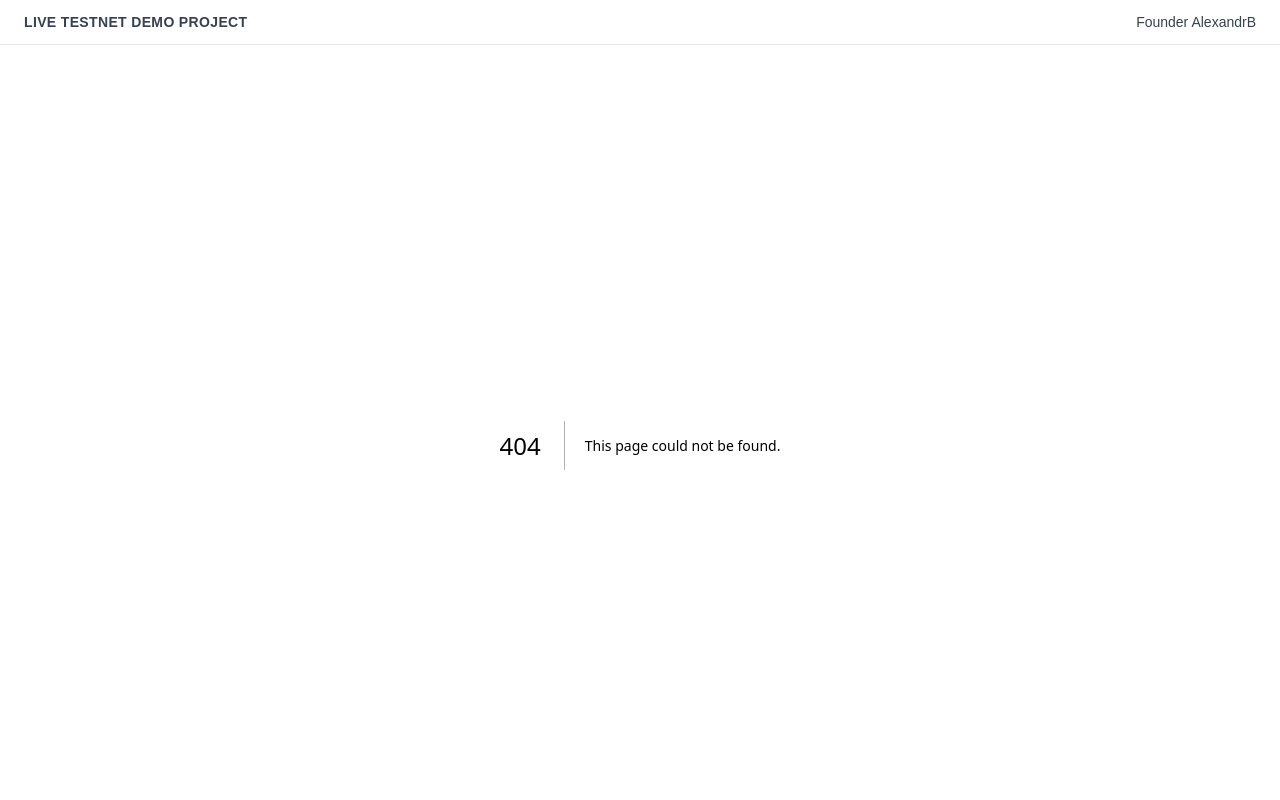
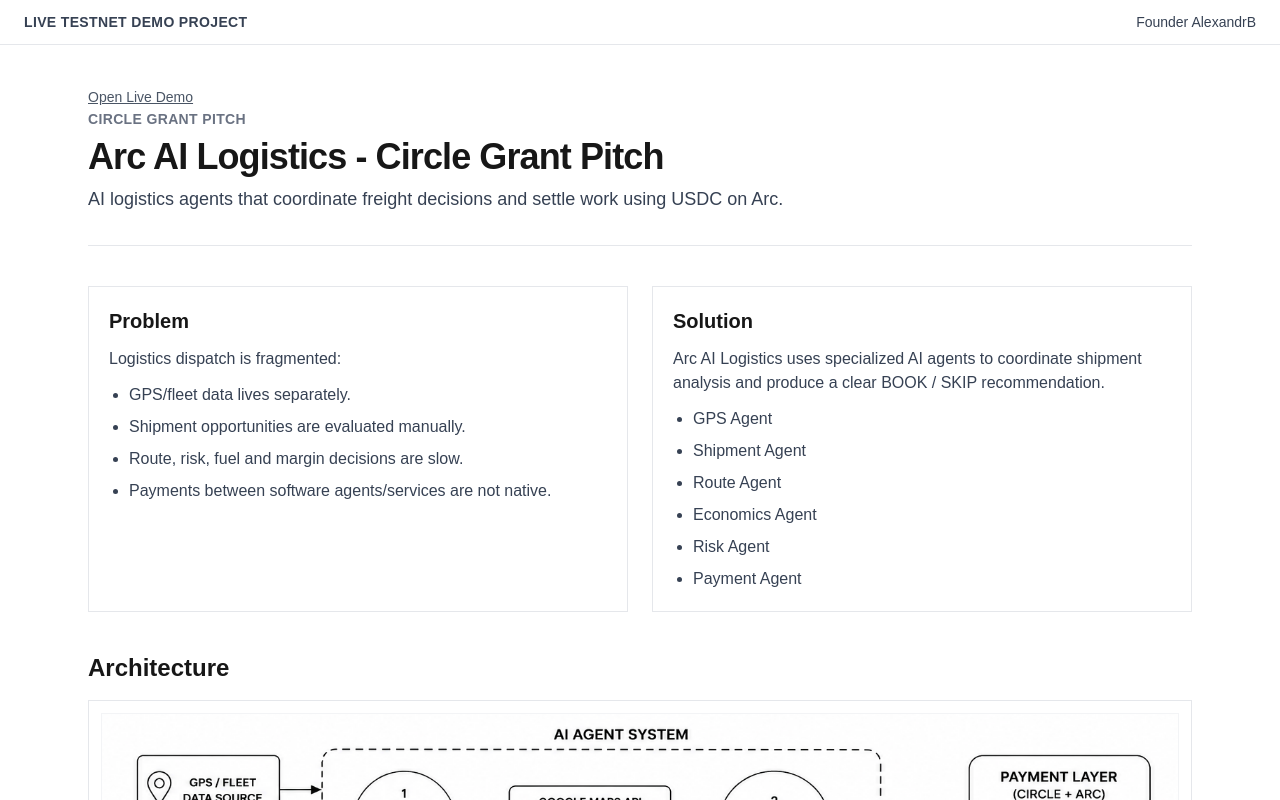
Before and after one commit to Alexkoko27/arc-ai-logistics, a Next.js app: page /grant in a window 1280 px wide. Before the commit this address had no page. Shown: the top 800 px of the page. Built offline with nearby package versions, Linux system fonts and the light colour scheme.

Commit message:
Add Circle grant pitch page

```diff
--- /dev/null
+++ b/app/grant/page.tsx
@@ -0,0 +1,164 @@
+const milestones = [
+  {
+    title: "Real Arc Testnet settlement for paid agent runs",
+    body: "Replace simulated tx proof with real Arc testnet transaction flow. Store tx hash and explorer link per agent run.",
+  },
+  {
+    title: "Circle Developer Controlled Wallet integration",
+    body: "Programmatic wallet creation and management. USDC payments for agent execution.",
+  },
+  {
+    title: "Agent Payment Ledger",
+    body: "Track per-agent micro-payments, show total paid per run, and prepare for nanopayment-style settlement.",
+  },
+  {
+    title: "Multi-shipment autonomous optimization",
+    body: "Let agents compare several shipment requests and select the best one based on ETA, profit, risk and location.",
+  },
+  {
+    title: "Public demo and grant-ready documentation",
+    body: "Improve the /grant page, add a short demo video, and prepare the project for Circle/Arc ecosystem review.",
+  },
+];
+
+const videoPlan = [
+  "0-10s: Problem - logistics dispatch is still manual and fragmented.",
+  "10-25s: Select a shipment request.",
+  "25-40s: Agents fetch GPS, route, economics and risk data.",
+  "40-55s: App recommends BOOK / SKIP.",
+  "55-70s: Paid Agent Run shows USDC cost, tx hash and Arc proof.",
+  "70-90s: Explain why Arc + Circle enable machine-to-machine agent payments.",
+];
+
+export default function GrantPage() {
+  return (
+    <main className="mx-auto max-w-6xl space-y-10 px-6 py-10">
+      <section className="space-y-4 border-b border-gray-200 pb-8">
+        <a className="text-sm text-gray-600 underline" href="/">
+          Open Live Demo
+        </a>
+        <div className="space-y-2">
+          <p className="text-sm font-semibold uppercase tracking-wide text-gray-500">
+            Circle Grant Pitch
+          </p>
+          <h1 className="text-4xl font-bold tracking-tight">
+            Arc AI Logistics - Circle Grant Pitch
+          </h1>
+          <p className="max-w-3xl text-lg text-gray-700">
+            AI logistics agents that coordinate freight decisions and settle work
+            using USDC on Arc.
+          </p>
+        </div>
+      </section>
+
+      <section className="grid grid-cols-1 gap-6 md:grid-cols-2">
+        <div className="space-y-3 border border-gray-200 p-5">
+          <h2 className="text-xl font-bold">Problem</h2>
+          <p className="text-gray-700">Logistics dispatch is fragmented:</p>
+          <ul className="list-disc space-y-2 pl-5 text-gray-700">
+            <li>GPS/fleet data lives separately.</li>
+            <li>Shipment opportunities are evaluated manually.</li>
+            <li>Route, risk, fuel and margin decisions are slow.</li>
+            <li>Payments between software agents/services are not native.</li>
+          </ul>
+        </div>
+
+        <div className="space-y-3 border border-gray-200 p-5">
+          <h2 className="text-xl font-bold">Solution</h2>
+          <p className="text-gray-700">
+            Arc AI Logistics uses specialized AI agents to coordinate shipment
+            analysis and produce a clear BOOK / SKIP recommendation.
+          </p>
+          <ul className="list-disc space-y-2 pl-5 text-gray-700">
+            <li>GPS Agent</li>
+            <li>Shipment Agent</li>
+            <li>Route Agent</li>
+            <li>Economics Agent</li>
+            <li>Risk Agent</li>
+            <li>Payment Agent</li>
+          </ul>
+        </div>
+      </section>
+
+      <section className="space-y-4">
+        <h2 className="text-2xl font-bold">Architecture</h2>
+        <div className="border border-gray-200 p-3">
+          <img
+            className="w-full border border-gray-100"
+            src="/images/Arc_GPS_plan.png"
+            alt="AI Agent System Architecture"
+          />
+        </div>
+        <p className="text-sm text-gray-600">
+          GPS, shipment, route, economics, risk and payment agents coordinate
+          logistics decisions and settle paid agent runs through Circle + Arc.
+        </p>
+      </section>
+
+      <section className="space-y-3 border border-gray-200 p-5">
+        <h2 className="text-2xl font-bold">Why Arc + Circle</h2>
+        <p className="text-gray-700">
+          Arc is stablecoin-native and fits agentic payment workflows. USDC is
+          the settlement unit, and Circle Developer Controlled Wallets can power
+          programmatic agent payments.
+        </p>
+        <p className="text-gray-700">
+          Nanopayment-style flows can pay agents per task or per run. This
+          project explores real machine-to-machine commerce for logistics, where
+          software agents can evaluate work and settle execution in stablecoins.
+        </p>
+      </section>
+
+      <section className="space-y-3">
+        <h2 className="text-2xl font-bold">Current Demo</h2>
+        <div className="grid grid-cols-1 gap-3 md:grid-cols-2 lg:grid-cols-3">
+          {[
+            "Live dashboard",
+            "Shipment selection",
+            "Map",
+            "Agent run cards",
+            "Recommendation",
+            "Paid Agent Run",
+            "Agent Payment Ledger",
+            "Tx proof",
+          ].map((item) => (
+            <div className="border border-gray-200 p-3 text-sm" key={item}>
+              {item}
+            </div>
+          ))}
+        </div>
+        <a
+          className="inline-block border border-black px-4 py-2 text-sm font-semibold hover:bg-black hover:text-white"
+          href="/"
+        >
+          Open Live Demo
+        </a>
+      </section>
+
+      <section className="space-y-4">
+        <h2 className="text-2xl font-bold">Roadmap / Grant Milestones</h2>
+        <div className="space-y-3">
+          {milestones.map((milestone, index) => (
+            <div className="border border-gray-200 p-4" key={milestone.title}>
+              <p className="text-sm font-semibold text-gray-500">
+                Milestone {index + 1}
+              </p>
+              <h3 className="font-bold">{milestone.title}</h3>
+              <p className="text-sm text-gray-700">{milestone.body}</p>
+            </div>
+          ))}
+        </div>
+      </section>
+
+      <section className="space-y-3 border border-gray-200 p-5">
+        <h2 className="text-2xl font-bold">Demo Video</h2>
+        <p className="font-semibold">Demo video coming soon.</p>
+        <ul className="list-disc space-y-2 pl-5 text-gray-700">
+          {videoPlan.map((item) => (
+            <li key={item}>{item}</li>
+          ))}
+        </ul>
+      </section>
+    </main>
+  );
+}
```
